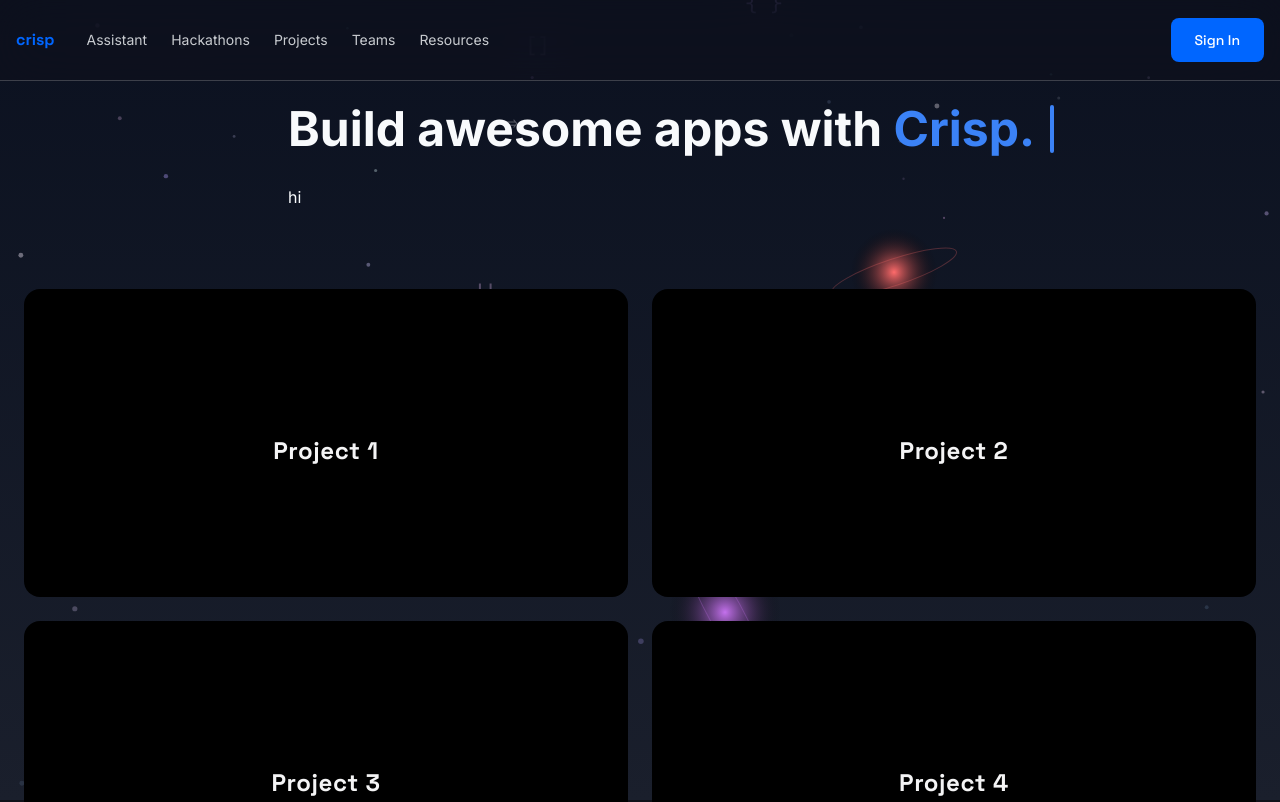
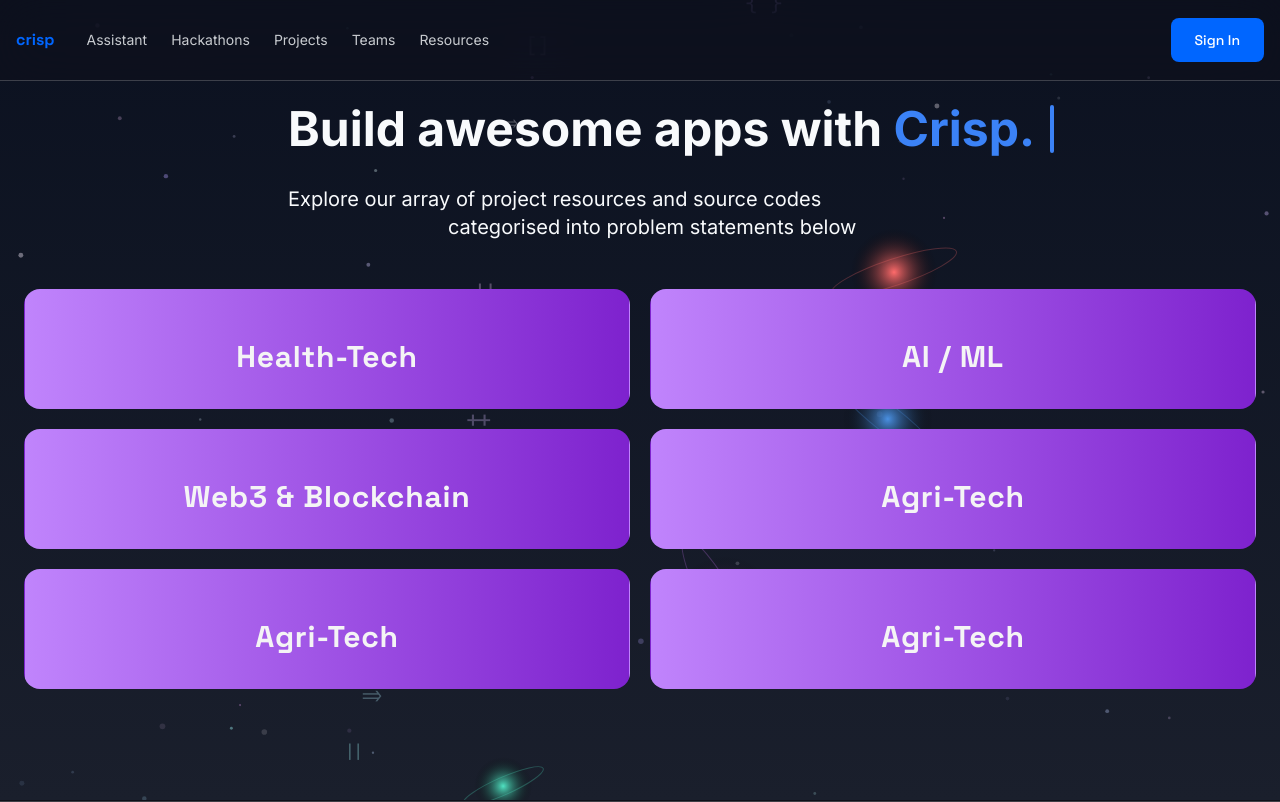
Before and after one commit to Sibhi33/crisp-hackscape, a Next.js app: page /projects in a window 1280 px wide. Shown: the top 802 px of the page. Built offline with nearby package versions, Linux system fonts and the light colour scheme.

Commit message:
updated projects problem statements

```diff
--- a/app/projects/page.tsx
+++ b/app/projects/page.tsx
@@ -13,18 +13,24 @@ const Projects = () => {
       <TypewriterEffectSmoothDemo />
       {/* Project Grid */}
       <div className="container mx-auto px-6 py-12 flex-grow">
-        <div className="grid grid-cols-1 md:grid-cols-2 gap-6 h-[80vh]">
-          <Card className="flex items-center justify-center text-center h-full">
-            <CardTitle className="text-2xl">Project 1</CardTitle>
+        <div className="grid grid-cols-3 md:grid-cols-2 gap-5 h-[50vh]">
+          <Card className="flex items-center justify-center text-center h-full bg-gradient-to-r from-purple-400 to-purple-700">
+            <CardTitle className="text-3xl">Health-Tech</CardTitle>
           </Card>
-          <Card className="flex items-center justify-center text-center h-full">
-            <CardTitle className="text-2xl">Project 2</CardTitle>
+          <Card className="flex items-center justify-center text-center h-full bg-gradient-to-r from-purple-400 to-purple-700">
+            <CardTitle className="text-3xl">AI / ML</CardTitle>
           </Card>
-          <Card className="flex items-center justify-center text-center h-full">
-            <CardTitle className="text-2xl">Project 3</CardTitle>
+          <Card className="flex items-center justify-center text-center h-full bg-gradient-to-r from-purple-400 to-purple-700">
+            <CardTitle className="text-3xl">Web3 & Blockchain</CardTitle>
           </Card>
-          <Card className="flex items-center justify-center text-center h-full">
-            <CardTitle className="text-2xl">Project 4</CardTitle>
+          <Card className="flex items-center justify-center text-center h-full bg-gradient-to-r from-purple-400 to-purple-700">
+            <CardTitle className="text-3xl">Agri-Tech</CardTitle>
+          </Card>
+          <Card className="flex items-center justify-center text-center h-full bg-gradient-to-r from-purple-400 to-purple-700">
+            <CardTitle className="text-3xl">Agri-Tech</CardTitle>
+          </Card>
+          <Card className="flex items-center justify-center text-center h-full bg-gradient-to-r from-purple-400 to-purple-700">
+            <CardTitle className="text-3xl">Agri-Tech</CardTitle>
           </Card>
         </div>
       </div>
@@ -128,29 +134,31 @@ function TypewriterEffectSmoothDemo() {
   const words = [
     {
       text: "Build",
-      className: "text-white-500 dark:text-blue-500 text-5xl",
+      className: "text-white-500 dark:text-blue-500 text-5xl font-sans",
     },
     {
       text: "awesome",
-      className: "text-white-500 dark:text-blue-500 text-5xl",
+      className: "text-white-500 dark:text-blue-500 text-5xl font-sans",
     },
     {
       text: "apps",
-      className: "text-white-500 dark:text-blue-500 text-5xl",
+      className: "text-white-500 dark:text-blue-500 text-5xl font-sans",
     },
     {
       text: "with",
-      className: "text-white-500 dark:text-blue-500 text-5xl",
+      className: "text-white-500 dark:text-blue-500 text-5xl font-sans",
     },
     {
       text: "Crisp.",
-      className: "text-blue-500 dark:text-blue-500 text-5xl",
+      className: "text-blue-500 dark:text-blue-500 text-5xl font-sans",
     },
   ];
   return (
     <div className="flex flex-col place-items-start justify-start h-[10rem] z-50 pl-72 pb-8">
       <TypewriterEffectSmooth words={words} />
-      <p>hi</p>
+      <p className="text-xl items-center justify-center">Explore our array of project resources and source codes </p>
+      <p className="text-xl items-center justify-center pl-40">categorised into problem statements below</p>
+
     </div>
   );
 }
```
